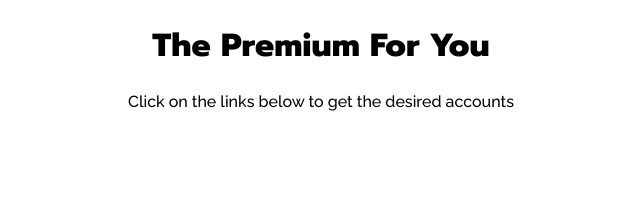
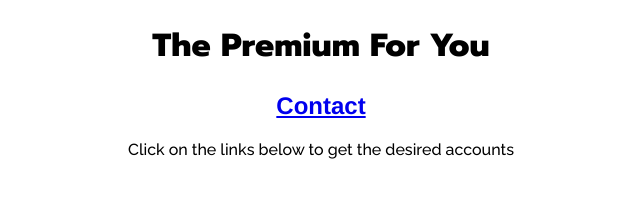
Before and after one commit to blackpirateapps/project-website2, a plain HTML site: page index.html in a window 1280 px wide. Shown: the whole page, without its empty margins (319-959 px from the left). Drawn offline with Linux system fonts and the light colour scheme.

Commit message:
Update index.html

```diff
--- a/index.html
+++ b/index.html
@@ -11,6 +11,7 @@
 <body>
 
 <h1>The Premium For You</h1>
+ <h2><a href="contact.html">Contact<a/></h2>
 <p class="subtitle">Click on the links below to get the desired accounts</p>
 
 </body>
```
